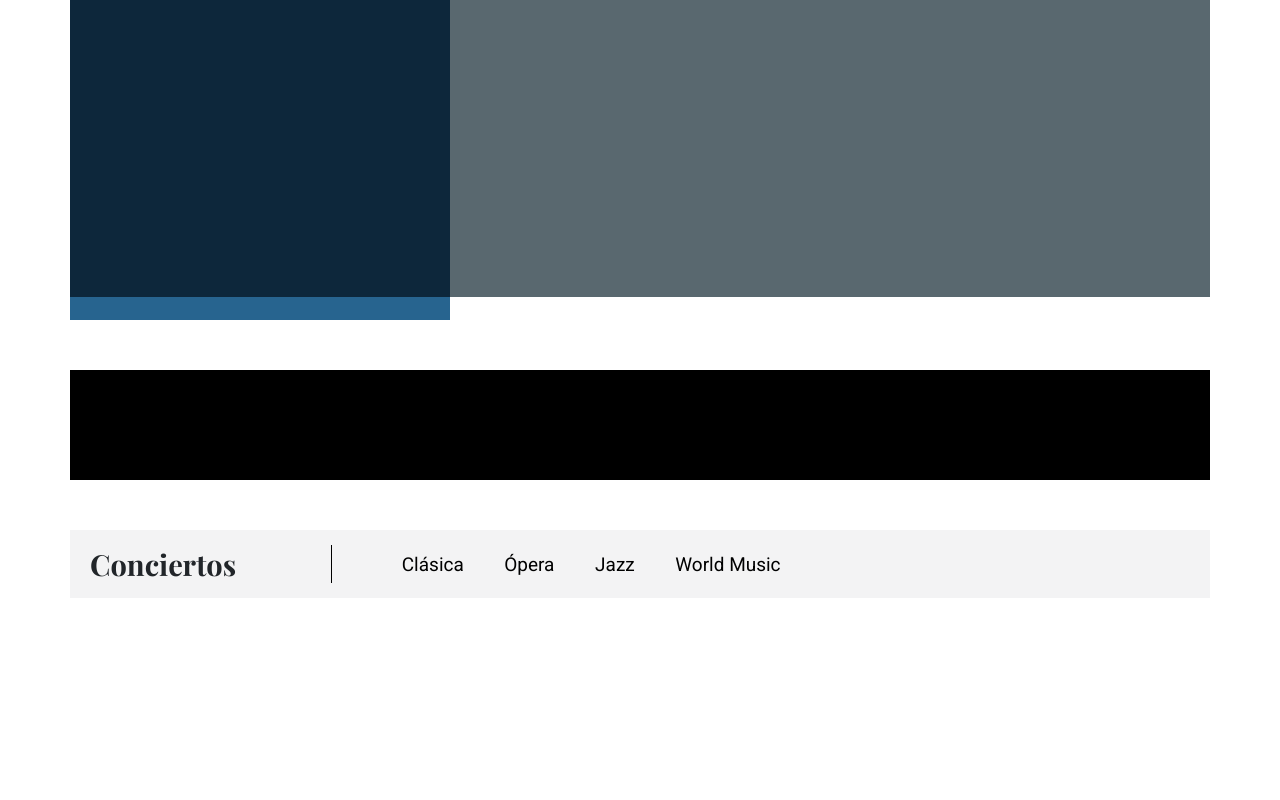
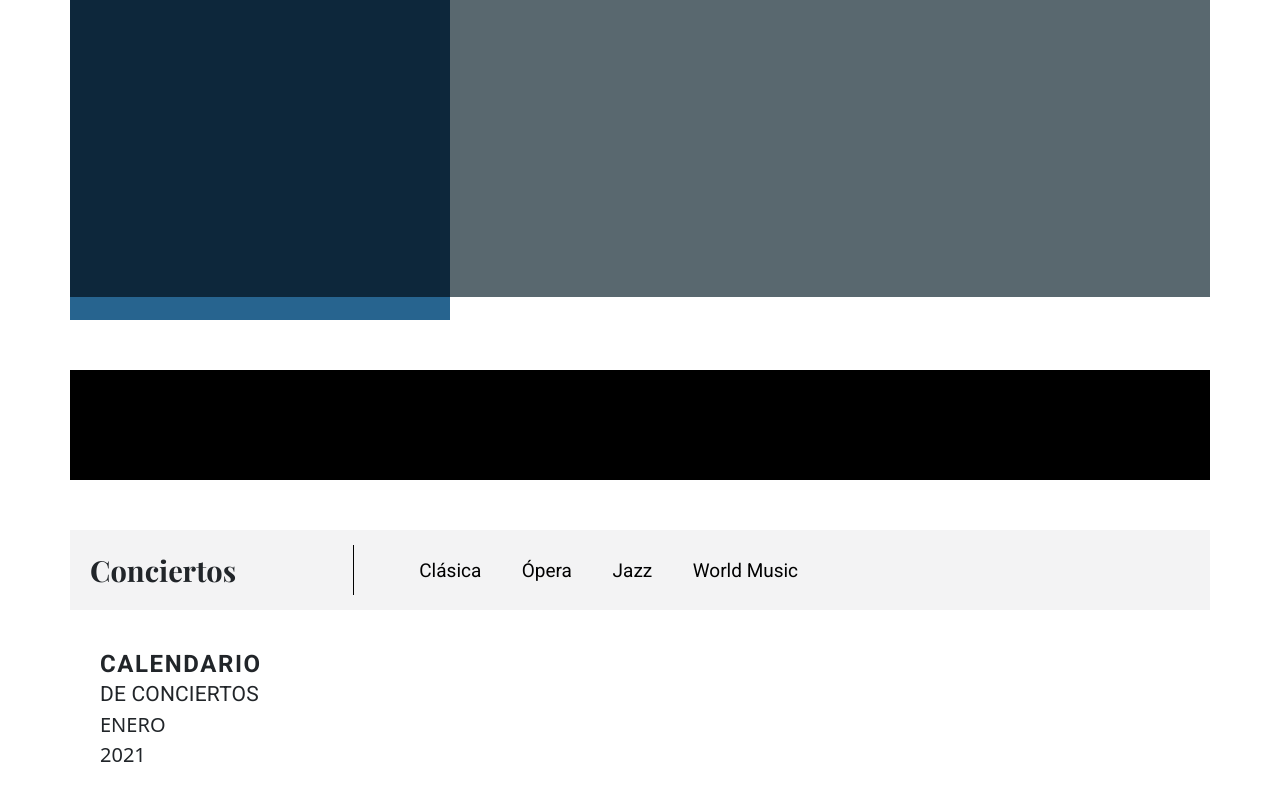
Before and after one commit to jomarz/tempo-front, a Vue app: page / in a window 1280 px wide. Shown: the part 490-1290 px from the top of the page. Before the commit the page ends 1128 px from the top, so only its background shows below. Built offline with nearby package versions, Linux system fonts and the light colour scheme.

Commit message:
Redefine section nav menu classes

```diff
--- a/src/App.vue
+++ b/src/App.vue
@@ -47,7 +47,6 @@ export default {
     max-width: 1140px;
     margin-left: auto;
     margin-right: auto;
-  }
     h1 {
       font-size: 3.2rem !important;
       font-family: 'Playfair display';
@@ -63,6 +62,7 @@ export default {
     h4 {
       font-size: 1.2rem !important;
       font-family: 'Playfair display';
+      font-weight: 700;
     }
     h5 {
       font-size: 0.95rem !important;
@@ -76,14 +76,12 @@ export default {
       font-size: 0.75rem !important;
       font-family: 'Roboto', sans-serif;
     }
-  .content-container {
     h1, h2, h3, h4, h5, h6 {
       margin: 0;
       }
-  }
     ul.nav-menu {
         list-style: none;
-
+        padding-left: 25px;
         li {
         text-decoration: none;
         display: inline;
@@ -112,10 +110,13 @@ export default {
             }
         }
     }
-
+    .section-title-container {
+      padding: 10px 0 10px 0;
+      border-right: 1px solid black;
+    }
     h3.section-nav-title {
-    line-height: 1.9rem;
-    border-right: 1px solid black;
+      line-height: 1.5rem;
+    }
   }
 
 </style>
--- a/src/components/Calendar.vue
+++ b/src/components/Calendar.vue
@@ -2,10 +2,23 @@
     <div class="calendar container">
         <div class="row">
             <div class="col-3">
-                <div class="calendar-title"></div>
-                <div class="calendar-month"></div>
+                <div class="calendar-title-box">
+                    <h4 class="calendar-title">CALENDARIO</h4>
+                    <span class="calendar-subtitle">DE CONCIERTOS</span>
+                </div>
+                <div class="calendar-month">
+                    <div class="left-arrow"></div>
+                    <div class="month-year">
+                        <div class="month-name">ENERO</div>
+                        <div class="year">2021</div>
+                    </div>
+                    <div class="right-arrow"></div>
+                </div>
             </div>
-            <div class="col-9 days-container"></div>
+            <div class="col-9 days-container">
+                <div class="days-header"></div>
+                <div class="days-numbers"></div>
+            </div>
         </div>
     </div>
 </template>
@@ -17,5 +30,18 @@ export default {
 </script>
 
 <style lang="scss" scoped>
-
+    .calendar {
+        margin: 40px 0 40px 0;
+        .calendar-title {
+            font-family: 'Roboto', sans-serif;
+            margin-bottom: 0;
+            letter-spacing: 0.08rem;
+        }
+        .calendar-subtitle {
+            font-family: 'Roboto', sans-serif;
+            font-size: 1.05rem;
+            font-weight: 400;
+            letter-spacing: 0.008em;
+        }
+    }
 </style>
--- a/src/components/ConcertsSection.vue
+++ b/src/components/ConcertsSection.vue
@@ -1,11 +1,11 @@
 <template>
     <div class="concerts-section container-fluid">
-        <div class="concerts-nav row">
-            <div class="col-3 concerts-nav-title">
+        <div class="section-nav row">
+            <div class="col-3 section-title-container">
                 <h3 class="section-nav-title">Conciertos</h3>
             </div>
-            <div class="col-9 concerts-nav-menu">
-                <ul class="nav-menu concerts-menu">
+            <div class="col-9 section-nav-menu">
+                <ul class="nav-menu section-menu">
                     <li class="navbar-menu-item"><a href="#" class='navbar-menu-link' data-text='Clásica'>Clásica</a></li>
                     <li class="navbar-menu-item"><a href="#" class='navbar-menu-link' data-text='Ópera'>Ópera</a></li>
                     <li class="navbar-menu-item"><a href="#" class='navbar-menu-link' data-text='Jazz'>Jazz</a></li>
@@ -13,11 +13,14 @@
                 </ul>
             </div>
         </div>
+        <Calendar />
     </div>
 </template>
 
 <script>
+import Calendar from './Calendar.vue'
 export default {
+  components: { Calendar },
 
 }
 </script>
@@ -25,22 +28,25 @@ export default {
 <style lang="scss" scoped>
     .concerts-section {
         margin: 40px 0 40px 0;
-        padding: 15px 63px 15px 20px;
-        background-color: #f3f3f4;
-        .concerts-nav-menu {
+        .section-nav {
+            padding: 15px 63px 15px 20px;
+            background-color: #f3f3f4;
+        }
+        .section-nav-menu {
             display: flex;
             align-items: center;
+            padding: 10px 0 10px 0;
         }
-        ul.concerts-menu {
+        ul.section-menu {
             margin: 0;
-            padding: 0;
             li {
                 font-size: 0.95rem;
                 font-family: 'Roboto', sans-serif;
                 font-weight: 400;
+                line-height: 1.3rem;
             }
         }
-        .concerts-menu li{
+        .section-menu li{
             margin-left: 40px;
         }
     }
```
Lines whose indentation alone changed are shown as unchanged.
